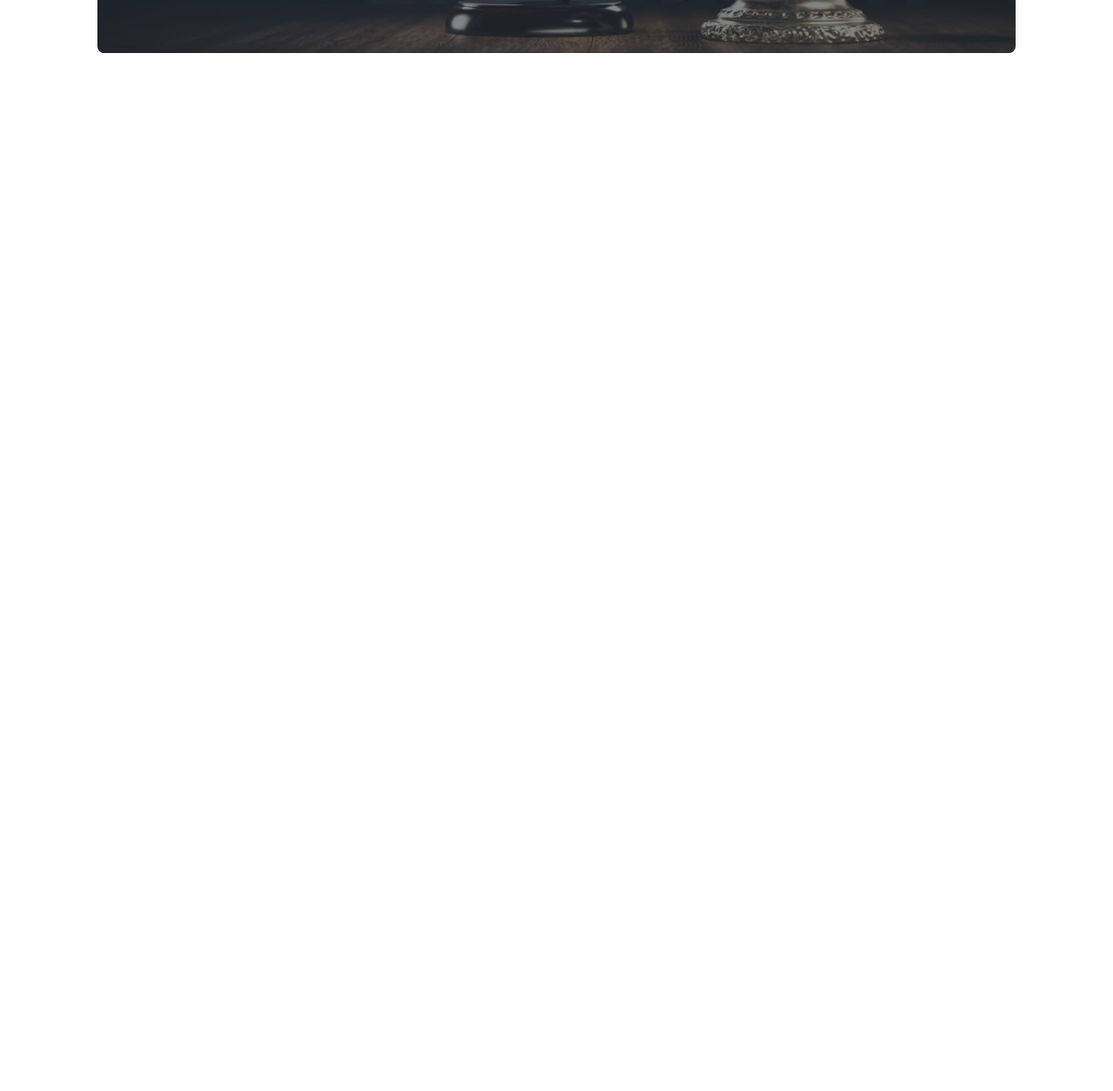
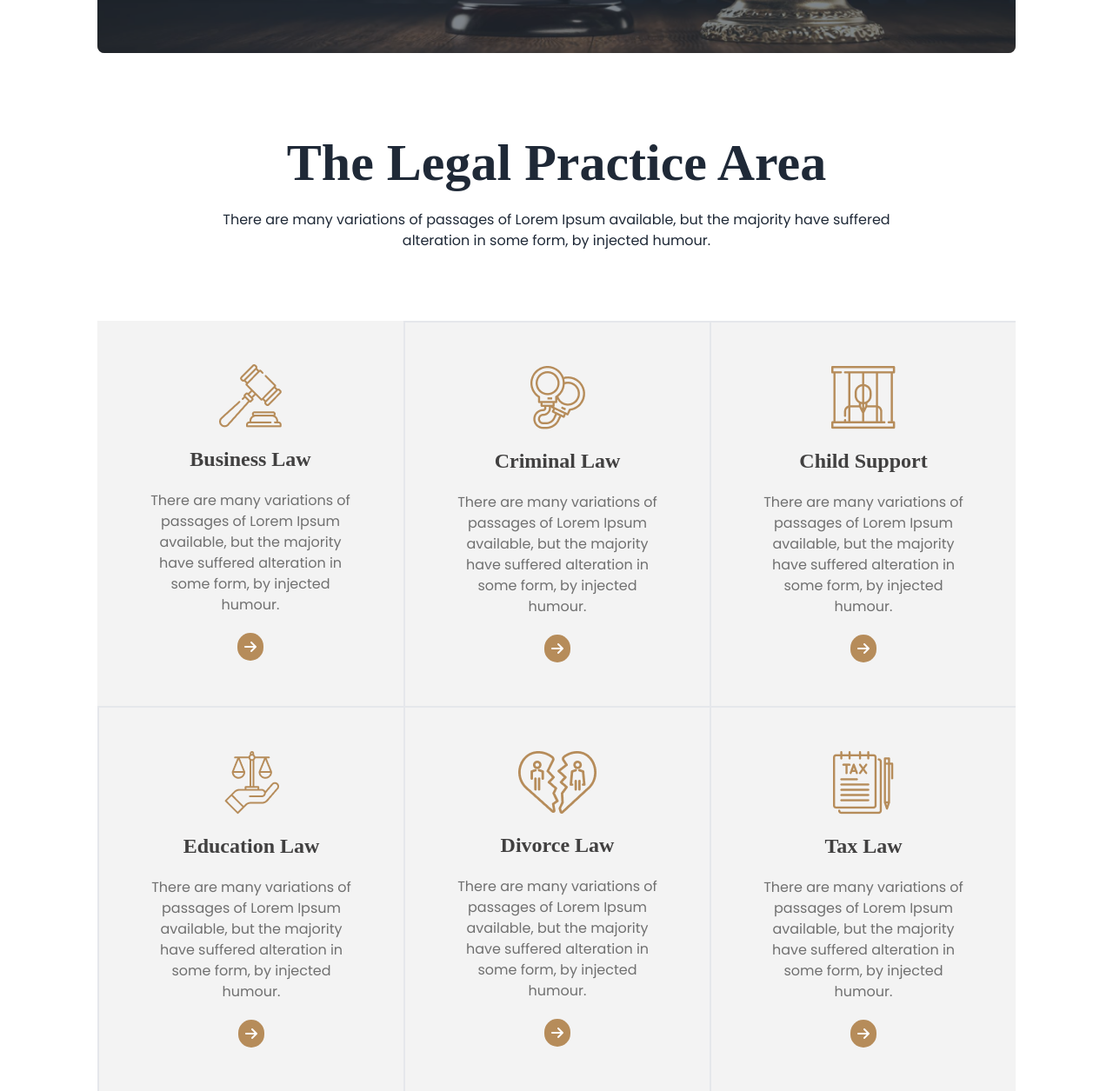
Before and after one commit to mdmitulhossen/legal-solution, a plain HTML site: page index.html in a window 1280 px wide. Shown: the part 483-1738 px from the top of the page at 87% size. Before the commit the page ends 800 px from the top, so only its background shows below. Drawn offline with nearby package versions, Linux system fonts and the light colour scheme.

Commit message:
practice area section done

```diff
--- a/index.html
+++ b/index.html
@@ -102,7 +102,7 @@
                     We Provide Effective <br>
                     <span class="text-[#B68C5A]">Legal Solutions</span>
                 </h1>
-                <p class="mb-5">There are many variations of passages of Lorem Ipsum available, but the majority have suffered alteration in some form, by injected humour.</p>
+                <p class="mb-5 font-['poppins']">There are many variations of passages of Lorem Ipsum available, but the majority have suffered alteration in some form, by injected humour.</p>
                 <form class="flex">
                     <input type="text" placeholder="Search your services" class="input focus:ring-2 focus:ring-[#B68C5A] w-full" />
                     <button class="btn legalbtn ml-3">Search</button>
@@ -111,8 +111,89 @@
             </div>
           </div>
     </header>
-    <main></main>
-    <footer></footer>
+
+    <!-- main section -->
+    <main class="max-w-[1920px] mx-auto 3xl:px-[275px] px-3 sm:px-8 md:px-12 lg:px-20 xl:px-28 2xl:px-40">
+
+        <!-- practic Area section -->
+        <section class="md:mt-24 mt-16">
+           <div class="text-center mx-auto max-w-[768px]">
+            <h1 class="lg:text-5xl text-3xl sm:text-4xl xl:text-[60px] font-bold font-['gramond'] mb-6">The Legal Practice Area</h1>
+            <p class="font-['poppins']">There are many variations of passages of Lorem Ipsum available, but the majority have suffered alteration in some form, by injected humour.</p>
+           </div>
+
+           <div class="md:mt-20 mt-16 grid grid-cols-1 gap-5 sm:grid-cols-2 sm:gap-0 md:grid-cols-3 sm:divide-x-2 sm:divide-y-2">
+
+              <div class="p-[50px] bg-[#F3F3F3]">
+                <div class="space-y-5 text-center ">
+                    <div><img class="mx-auto" src="./assests/images/business.png" alt=""></div>
+                    <h3 class="text-[#414040] text-center text-2xl font-semibold font-['gramond']">Business Law</h3>
+                    <p class="text-center font-['poppins'] text-[#707070]">There are many variations of passages of Lorem Ipsum available, but the majority have suffered alteration in some form, by injected humour.</p>
+                    <p class="inline-block bg-[#B68C5A] rounded-[50px] text-white px-2 py-1 mx-auto">
+                        <i class="fa-solid fa-arrow-right"></i>
+                    </p>
+                </div>
+              </div>
+
+              <div class="p-[50px] bg-[#F3F3F3]">
+                <div class=" space-y-5 text-center">
+                    <div><img class="mx-auto" src="./assests/images/criminal.png" alt=""></div>
+                    <h3 class="text-[#414040] text-center text-2xl font-semibold font-['gramond']">Criminal Law</h3>
+                    <p class="text-center font-['poppins'] text-[#707070]">There are many variations of passages of Lorem Ipsum available, but the majority have suffered alteration in some form, by injected humour.</p>
+                    <p class="inline-block bg-[#B68C5A] rounded-[50px] text-white px-2 py-1 mx-auto">
+                        <i class="fa-solid fa-arrow-right"></i>
+                    </p>
+                </div>
+              </div>
+              <div class="p-[50px] bg-[#F3F3F3]">
+                <div class=" space-y-5 text-center ">
+                    <div><img class="mx-auto" src="./assests/images/child.png" alt=""></div>
+                    <h3 class="text-[#414040] text-center text-2xl font-semibold font-['gramond']">Child Support</h3>
+                    <p class="text-center font-['poppins'] text-[#707070]">There are many variations of passages of Lorem Ipsum available, but the majority have suffered alteration in some form, by injected humour.</p>
+                    <p class="inline-block bg-[#B68C5A] rounded-[50px] text-white px-2 py-1 mx-auto">
+                        <i class="fa-solid fa-arrow-right"></i>
+                    </p>
+                </div>
+              </div>
+              <div class="p-[50px] bg-[#F3F3F3]">
+                <div class="space-y-5 text-center">
+                    <div><img class="mx-auto" src="./assests/images/education.png" alt=""></div>
+                    <h3 class="text-[#414040] text-center text-2xl font-semibold font-['gramond']">Education Law</h3>
+                    <p class="text-center font-['poppins'] text-[#707070]">There are many variations of passages of Lorem Ipsum available, but the majority have suffered alteration in some form, by injected humour.</p>
+                    <p class="inline-block bg-[#B68C5A] rounded-[50px] text-white px-2 py-1 mx-auto">
+                        <i class="fa-solid fa-arrow-right"></i>
+                    </p>
+                </div>
+              </div>
+              <div class="p-[50px] bg-[#F3F3F3]">
+                <div class=" space-y-5 text-center">
+                    <div><img class="mx-auto" src="./assests/images/divorce.png" alt=""></div>
+                    <h3 class="text-[#414040] text-center text-2xl font-semibold font-['gramond']">Divorce Law</h3>
+                    <p class="text-center font-['poppins'] text-[#707070]">There are many variations of passages of Lorem Ipsum available, but the majority have suffered alteration in some form, by injected humour.</p>
+                    <p class="inline-block bg-[#B68C5A] rounded-[50px] text-white px-2 py-1 mx-auto">
+                        <i class="fa-solid fa-arrow-right"></i>
+                    </p>
+                </div>
+              </div>
+              <div class="p-[50px] bg-[#F3F3F3]">
+                <div class=" space-y-5 text-center">
+                    <div><img class="mx-auto" src="./assests/images/tax.png" alt=""></div>
+                    <h3 class="text-[#414040] text-center text-2xl font-semibold font-['gramond']">Tax Law</h3>
+                    <p class="text-center font-['poppins'] text-[#707070]">There are many variations of passages of Lorem Ipsum available, but the majority have suffered alteration in some form, by injected humour.</p>
+                    <p class="inline-block bg-[#B68C5A] rounded-[50px] text-white px-2 py-1 mx-auto">
+                        <i class="fa-solid fa-arrow-right"></i>
+                    </p>
+                </div>
+              </div>
+           </div>
+        </section>
+
+        <!-- client comment section -->
+
+    </main>
+    <footer>
+
+    </footer>
 </body>
 
 </html>
```
